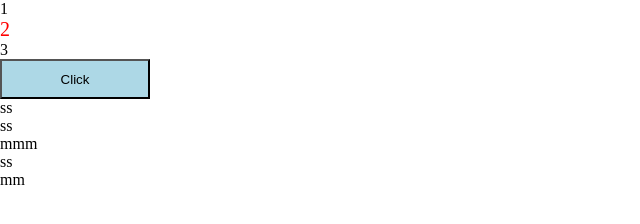
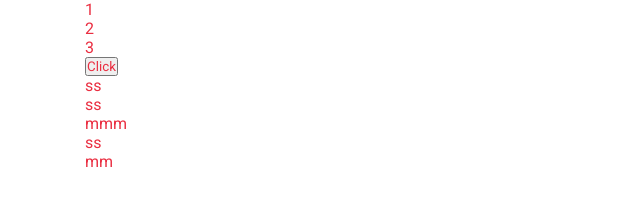
Before and after one commit to Waterfallllllll/libraryJs, a website: page src/index.html in a window 1280 px wide. Shown: the whole page, without its empty margins (0-640 px from the left). Drawn offline with nearby package versions, Linux system fonts and the light colour scheme; files that its build step writes are made by us from their sources; files whose address does not match are found by name.

Commit message:
Add library v1.7.0

```diff
--- a/src/index.html
+++ b/src/index.html
@@ -10,6 +10,7 @@
 </head>
 
 <body>
+    <div class="container">
         <div>1</div>
         <div class="active">2</div>
         <div>3</div>
@@ -22,6 +23,7 @@
             <div class="some">ss</div>
             <div class="more">mm</div>
         </div>
+    </div>
 
     <script src='script.js'></script>
 </body>
--- /dev/null
+++ b/src/sass/general/_base.scss
@@ -0,0 +1,11 @@
+* {
+	box-sizing: border-box;
+	margin: 0;
+	padding: 0;
+}
+
+.container {
+	max-width: 1140px;
+	padding: 0px 15px;
+	margin: 0px auto;
+}
--- /dev/null
+++ b/src/sass/general/_typography.scss
@@ -0,0 +1,7 @@
+@import url('https://fonts.googleapis.com/css2?family=Roboto:wght@300;400;700&display=swap');
+
+* {
+	font-family: "Roboto", sans-serif;
+  	font-weight: 400;
+ 	font-style: normal;
+}
--- /dev/null
+++ b/src/sass/general/_variables.scss
@@ -0,0 +1,6 @@
+// Colors
+$primary: #025fff;
+$success: #2a9924;
+$danger: #ea2e41;
+$warining: #ffc907;
+$dark: #343a40;
--- a/src/sass/style.scss
+++ b/src/sass/style.scss
@@ -1,17 +1,7 @@
+@import "./general/base";
+@import "./general/variables";
+@import "./general/typography";
+
 * {
-    margin: 0;
-    padding: 0;
-    box-sizing: border-box;
+    color: $danger;
 }
-
-button {
-    width: 150px;
-    height: 40px;
-    background-color: lightblue;
-    text-align: center;
-}
-
-.active {
-    font-size: 20px;
-    color: red;
-}
```
Also changed, not shown: src/sass/components/button.scss (added, +15 -0 lines), dist/index.html, dist/style.css. Lines whose indentation alone changed are shown as unchanged.
